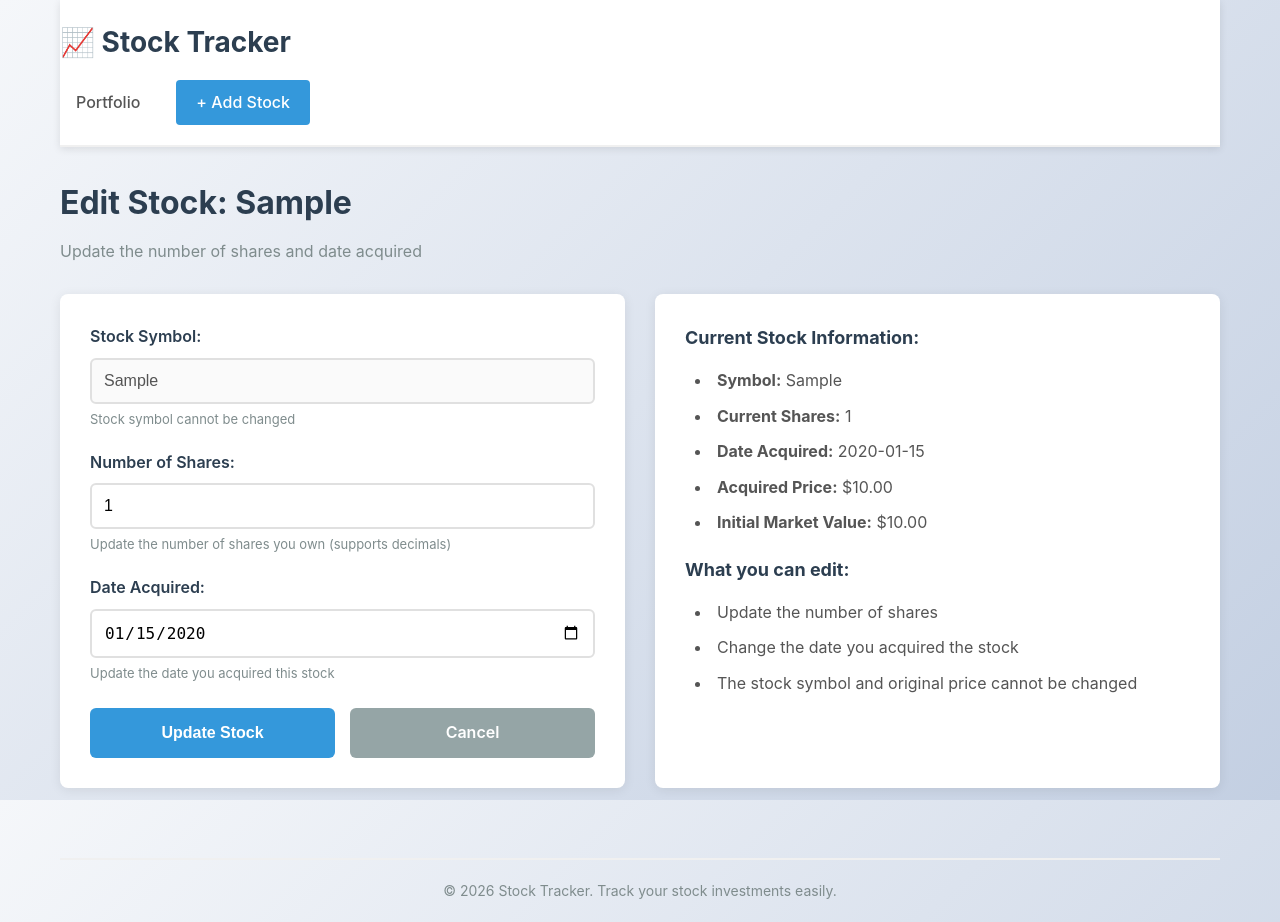
After one commit to qchrisd/Stock-Tracker, a Flask app: page /stock/1/edit in a window 1280 px wide. The commit adds this page. Run offline with Flask 3, Linux system fonts and the light colour scheme; tables that the repository leaves empty hold one stand-in row (values such as "Sample post").

Commit message:
Claude added edit button to change acquired date and number of shares

```diff
--- a/app/routes.py
+++ b/app/routes.py
@@ -139,6 +139,79 @@ def delete_stock(stock_id):
     return redirect(url_for('main.index'))
 
 
+@main_bp.route('/stock/<int:stock_id>/edit', methods=['GET', 'POST'])
+def edit_stock(stock_id):
+    """Edit a tracked stock (shares and date acquired)"""
+    stock = Stock.query.get(stock_id)
+
+    if not stock:
+        flash('Stock not found', 'error')
+        return redirect(url_for('main.index'))
+
+    if request.method == 'POST':
+        date_str = request.form.get('date')
+        shares_str = request.form.get('shares', '').strip()
+
+        if not date_str or not shares_str:
+            flash('Please provide date and number of shares', 'error')
+            return redirect(url_for('main.edit_stock', stock_id=stock_id))
+
+        try:
+            # Validate and parse shares
+            try:
+                shares = float(shares_str)
+                if shares <= 0:
+                    flash('Number of shares must be greater than 0', 'error')
+                    return redirect(url_for('main.edit_stock', stock_id=stock_id))
+            except ValueError:
+                flash('Invalid number of shares. Please enter a valid number', 'error')
+                return redirect(url_for('main.edit_stock', stock_id=stock_id))
+
+            # Parse the date
+            add_date = datetime.strptime(date_str, '%Y-%m-%d').date()
+
+            # If date changed, fetch the new price for that date
+            initial_price = stock.initial_price
+            if add_date != stock.add_date:
+                try:
+                    import yfinance as yf
+                    ticker = yf.Ticker(stock.symbol)
+
+                    # Get historical data for the new date
+                    hist = ticker.history(start=add_date, end=add_date)
+
+                    if hist.empty:
+                        # Try to get the price from the next available trading day
+                        hist = ticker.history(start=add_date, period='5d')
+                        if hist.empty:
+                            flash(f'Could not find price data for {stock.symbol} on or after {add_date}', 'error')
+                            return redirect(url_for('main.edit_stock', stock_id=stock_id))
+
+                    initial_price = float(hist['Close'].iloc[0])
+                except Exception as e:
+                    flash(f'Error fetching price data: {str(e)}', 'error')
+                    return redirect(url_for('main.edit_stock', stock_id=stock_id))
+
+            # Update the stock
+            stock.shares = shares
+            stock.add_date = add_date
+            stock.initial_price = initial_price
+            db.session.commit()
+
+            flash(f'Successfully updated {stock.symbol} ({shares} shares, acquired {add_date})', 'success')
+            return redirect(url_for('main.index'))
+
+        except ValueError:
+            flash('Invalid date format. Please use YYYY-MM-DD', 'error')
+            return redirect(url_for('main.edit_stock', stock_id=stock_id))
+        except Exception as e:
+            db.session.rollback()
+            flash(f'Error updating stock: {str(e)}', 'error')
+            return redirect(url_for('main.edit_stock', stock_id=stock_id))
+
+    return render_template('edit_stock.html', stock=stock)
+
+
 @main_bp.route('/api/stock/<symbol>')
 def get_stock_data(symbol):
     """API endpoint to get real-time data for a stock"""
--- /dev/null
+++ b/app/templates/edit_stock.html
@@ -0,0 +1,77 @@
+{% extends "base.html" %}
+
+{% block title %}Stock Tracker - Edit Stock{% endblock %}
+
+{% block content %}
+<div class="form-header">
+    <h2>Edit Stock: {{ stock.symbol }}</h2>
+    <p class="subtitle">Update the number of shares and date acquired</p>
+</div>
+
+<div class="form-container">
+    <form method="POST" class="add-stock-form">
+        <div class="form-group">
+            <label for="symbol">Stock Symbol:</label>
+            <input
+                type="text"
+                id="symbol"
+                name="symbol"
+                value="{{ stock.symbol }}"
+                disabled
+                class="form-input"
+            >
+            <small>Stock symbol cannot be changed</small>
+        </div>
+
+        <div class="form-group">
+            <label for="shares">Number of Shares:</label>
+            <input
+                type="number"
+                id="shares"
+                name="shares"
+                value="{{ "{:.2f}".format(stock.shares) if stock.shares % 1 != 0 else stock.shares|int }}"
+                step="0.01"
+                min="0.01"
+                required
+                class="form-input"
+            >
+            <small>Update the number of shares you own (supports decimals)</small>
+        </div>
+
+        <div class="form-group">
+            <label for="date">Date Acquired:</label>
+            <input
+                type="date"
+                id="date"
+                name="date"
+                value="{{ stock.add_date.strftime('%Y-%m-%d') }}"
+                required
+                class="form-input"
+            >
+            <small>Update the date you acquired this stock</small>
+        </div>
+
+        <div class="form-actions">
+            <button type="submit" class="btn btn-primary btn-large">Update Stock</button>
+            <a href="{{ url_for('main.index') }}" class="btn btn-secondary btn-large">Cancel</a>
+        </div>
+    </form>
+
+    <div class="info-box">
+        <h3>Current Stock Information:</h3>
+        <ul>
+            <li><strong>Symbol:</strong> {{ stock.symbol }}</li>
+            <li><strong>Current Shares:</strong> {{ "{:.2f}".format(stock.shares) if stock.shares % 1 != 0 else stock.shares|int }}</li>
+            <li><strong>Date Acquired:</strong> {{ stock.add_date.strftime('%Y-%m-%d') }}</li>
+            <li><strong>Acquired Price:</strong> ${{ "%.2f"|format(stock.initial_price) }}</li>
+            <li><strong>Initial Market Value:</strong> ${{ "{:,.2f}".format(stock.get_initial_value()) }}</li>
+        </ul>
+        <h3 style="margin-top: 20px;">What you can edit:</h3>
+        <ul>
+            <li>Update the number of shares</li>
+            <li>Change the date you acquired the stock</li>
+            <li>The stock symbol and original price cannot be changed</li>
+        </ul>
+    </div>
+</div>
+{% endblock %}
--- a/app/templates/index.html
+++ b/app/templates/index.html
@@ -104,7 +104,10 @@
                             {% endif %}
                         </td>
                         <td class="action-cell">
-                            <form method="POST" action="{{ url_for('main.delete_stock', stock_id=item.stock.id) }}" onsubmit="return confirm('Are you sure you want to remove {{ item.stock.symbol }}?');">
+                            <form method="GET" action="{{ url_for('main.edit_stock', stock_id=item.stock.id) }}" style="display: inline;">
+                                <button type="submit" class="btn btn-small btn-secondary">Edit</button>
+                            </form>
+                            <form method="POST" action="{{ url_for('main.delete_stock', stock_id=item.stock.id) }}" onsubmit="return confirm('Are you sure you want to remove {{ item.stock.symbol }}?');" style="display: inline;">
                                 <button type="submit" class="btn btn-small btn-danger">Remove</button>
                             </form>
                         </td>
```
Also changed, not shown: stock_tracker.db.
